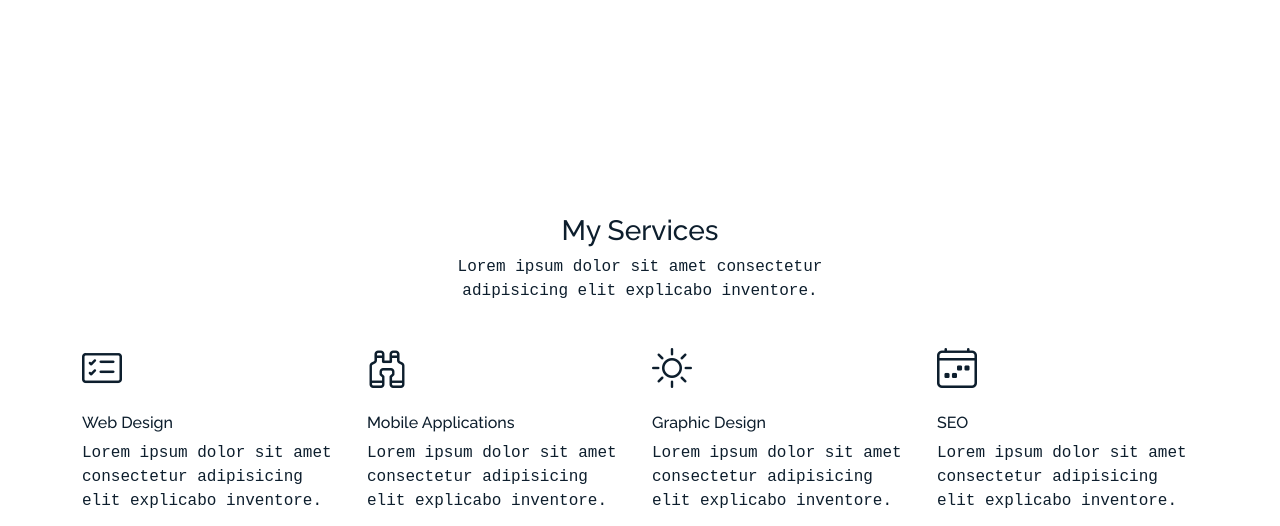
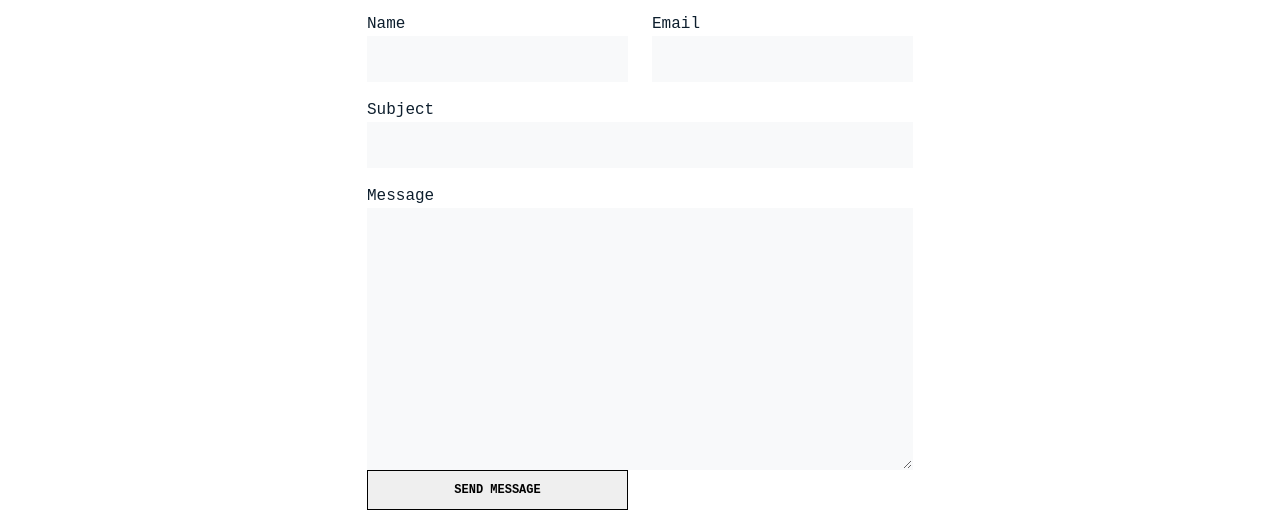
Before and after one commit to eecanada/eder_canada, a plain HTML site: page index.html in a window 1280 px wide. Shown: the part 3242-3768 px from the top of the page. Drawn offline with Linux system fonts and the light colour scheme; a web font is replaced by a local one.

Commit message:
update portfolio

```diff
--- a/assets/css/style.css
+++ b/assets/css/style.css
@@ -27,7 +27,7 @@ h1, h2, h3, h4, h5, h6, .font-heading {
 }
 
 .section {
-  padding: 7rem 0;
+  padding: 3rem 0;
 }
 
 .filters a {
@@ -493,3 +493,10 @@ h1, h2, h3, h4, h5, h6, .font-heading {
 .social a:hover {
   color: #000;
 }
+
+
+.contact-form{
+  display: flex;
+  flex-direction: row;
+  justify-content: center;
+}
--- a/index.html
+++ b/index.html
@@ -42,10 +42,10 @@
           <div class="col-md-2">
             <ul class="custom-menu">
               <li class="active"><a href="index.html">Home</a></li>
-              <li><a href="about.html">About Me</a></li>
+              <!-- <li><a href="about.html">About Me</a></li>
               <li><a href="services.html">Services</a></li>
               <li><a href="#work">Works</a></li>
-              <li><a href="contact.html">Contact</a></li>
+              <li><a href="contact.html">Contact</a></li> -->
             </ul>
           </div>
           <div class="col-md-6 d-none d-md-block mr-auto">
@@ -86,9 +86,7 @@
             <p class="mb-0">
               <a href="mailto: canada.eder@gmail.com">323-620-6423</a>
             </p>
-            <p class="mb-0">
-              Los Angeles, CA
-            </p>
+            <p class="mb-0">Los Angeles, CA</p>
           </div>
         </div>
       </div>
@@ -569,7 +567,7 @@
       <!-- End  Works Section -->
 
       <!-- ======= Clients Section ======= -->
-      <section class="section">
+      <section class="section" >
         <div class="container">
           <div class="row justify-content-center text-center mb-4">
             <div class="col-5">
@@ -685,7 +683,7 @@
       <!-- End Clients Section -->
 
       <!-- ======= Services Section ======= -->
-      <section class="section services">
+      <!-- <section class="section services">
         <div class="container">
           <div class="row justify-content-center text-center mb-4">
             <div class="col-5">
@@ -759,11 +757,11 @@
             </div>
           </div>
         </div>
-      </section>
+      </section> -->
       <!-- End Services Section -->
 
       <!-- ======= Testimonials Section ======= -->
-      <section class="section pt-0">
+      <!-- <section class="section pt-0">
         <div class="container">
           <div
             class="testimonials-slider swiper-container"
@@ -790,7 +788,6 @@
                   </div>
                 </div>
               </div>
-              <!-- End testimonial item -->
 
               <div class="swiper-slide">
                 <div class="testimonial-wrap">
@@ -811,14 +808,113 @@
                   </div>
                 </div>
               </div>
-              <!-- End testimonial item -->
             </div>
             <div class="swiper-pagination"></div>
           </div>
         </div>
+      </section> -->
+      <!-- End Testimonials Section -->
+
+      <section class="section pb-5">
+        <div class="container">
+          <div class="row mb-5 justify-content-center">
+            <div class="col-md-6" data-aos="fade-up">
+              <h2>Contact</h2>
+              <p class="mb-0">
+                If you love to code and want to chat, send me a message!
+              </p>
+            </div>
+          </div>
+
+          <div class="row contact-form">
+            <div class="col-md-6 mb-5 mb-md-0" data-aos="fade-up">
+              <form action="https://formspree.io/f/xpzknzpz" method="POST">
+                <div class="row gy-3">
+                  <div class="col-md-6 form-group">
+                    <label for="name">Name</label>
+                    <input
+                      type="text"
+                      name="name"
+                      class="form-control"
+                      id="name"
+                      required
+                    />
+                  </div>
+                  <div class="col-md-6 form-group">
+                    <label for="name">Email</label>
+                    <input
+                      type="email"
+                      class="form-control"
+                      name="email"
+                      id="email"
+                      required
+                    />
+                  </div>
+                  <div class="col-md-12 form-group">
+                    <label for="name">Subject</label>
+                    <input
+                      type="text"
+                      class="form-control"
+                      name="subject"
+                      id="subject"
+                      required
+                    />
+                  </div>
+                  <div class="col-md-12 form-group">
+                    <label for="name">Message</label>
+                    <textarea
+                      class="form-control"
+                      name="message"
+                      cols="30"
+                      rows="10"
+                      required
+                    ></textarea>
+                  </div>
+
+                  <!-- <div class="col-md-12 my-3">
+                    <div class="loading">Loading</div>
+                    <div class="error-message"></div>
+                    <div class="sent-message">
+                      Your message has been sent. Thank you!
+                    </div>
+                  </div> -->
+
+                  <div class="col-md-6 mt-0 form-group">
+                    <input
+                      type="submit"
+                      class="readmore d-block w-100"
+                      value="Send Message"
+                    />
+                  </div>
+                </div>
+              </form>
+            </div>
+            <!--
+            <div class="col-md-4  order-2" data-aos="fade-up">
+              <ul class="list-unstyled">
+                <li class="mb-3">
+                  <strong class="d-block mb-1">Address</strong>
+                  <span>Los Angeles, CA</span>
+                </li>
+                <li class="mb-3">
+                  <strong class="d-block mb-1">Phone</strong>
+                  <span>+1 323-620-6423</span>
+                </li>
+                <li class="mb-3">
+                  <strong class="d-block mb-1">Email</strong>
+                  <span>canada.eder@gmail.com</span>
+                </li>
+              </ul>
+            </div> -->
+          </div>
+        </div>
       </section>
-      <!-- End Testimonials Section -->
     </main>
+    <!-- End #main -->
+
+    <!-- <main id="main">
+
+    </main> -->
     <!-- End #main -->
 
     <!-- ======= Footer ======= -->
```
